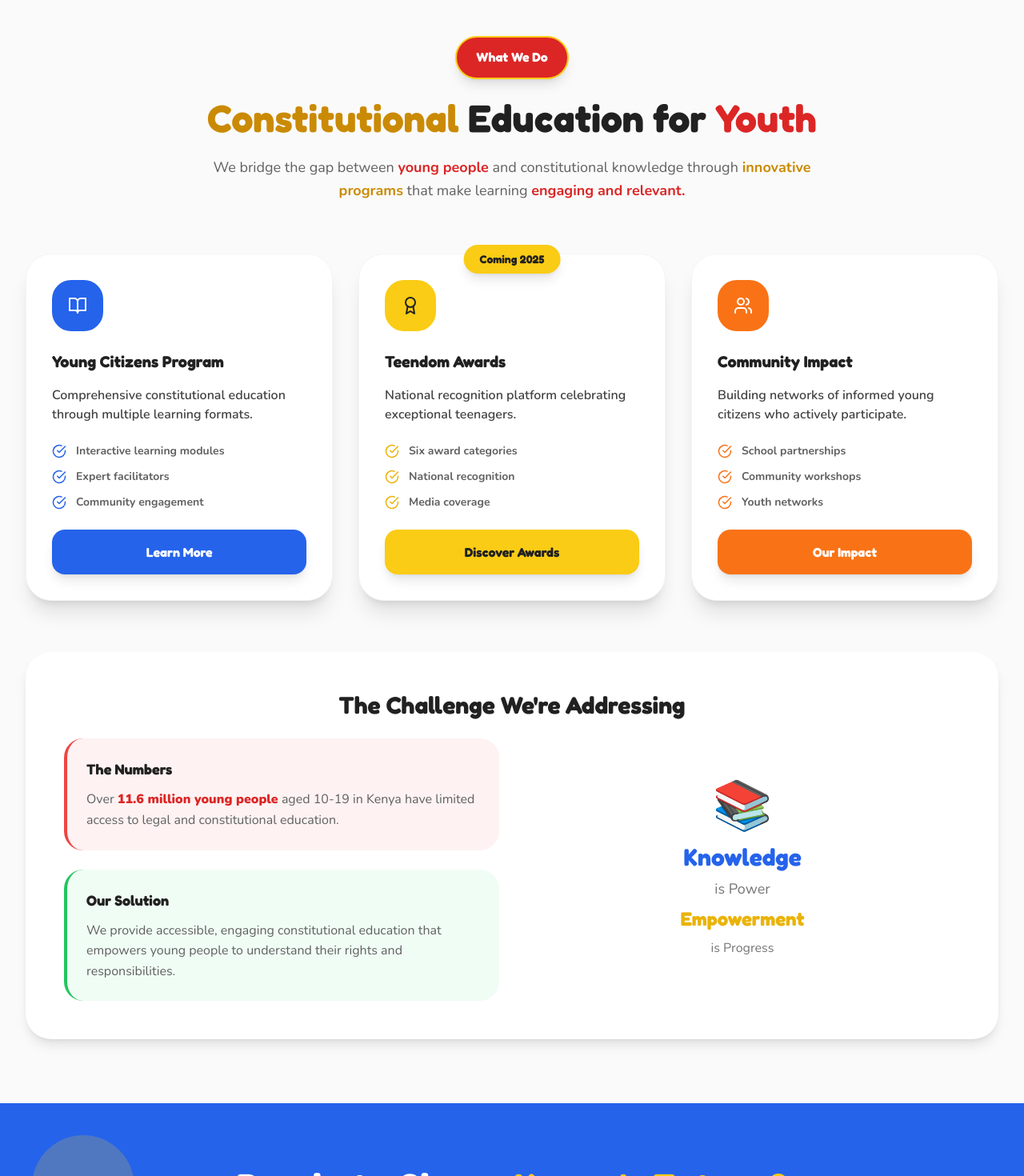
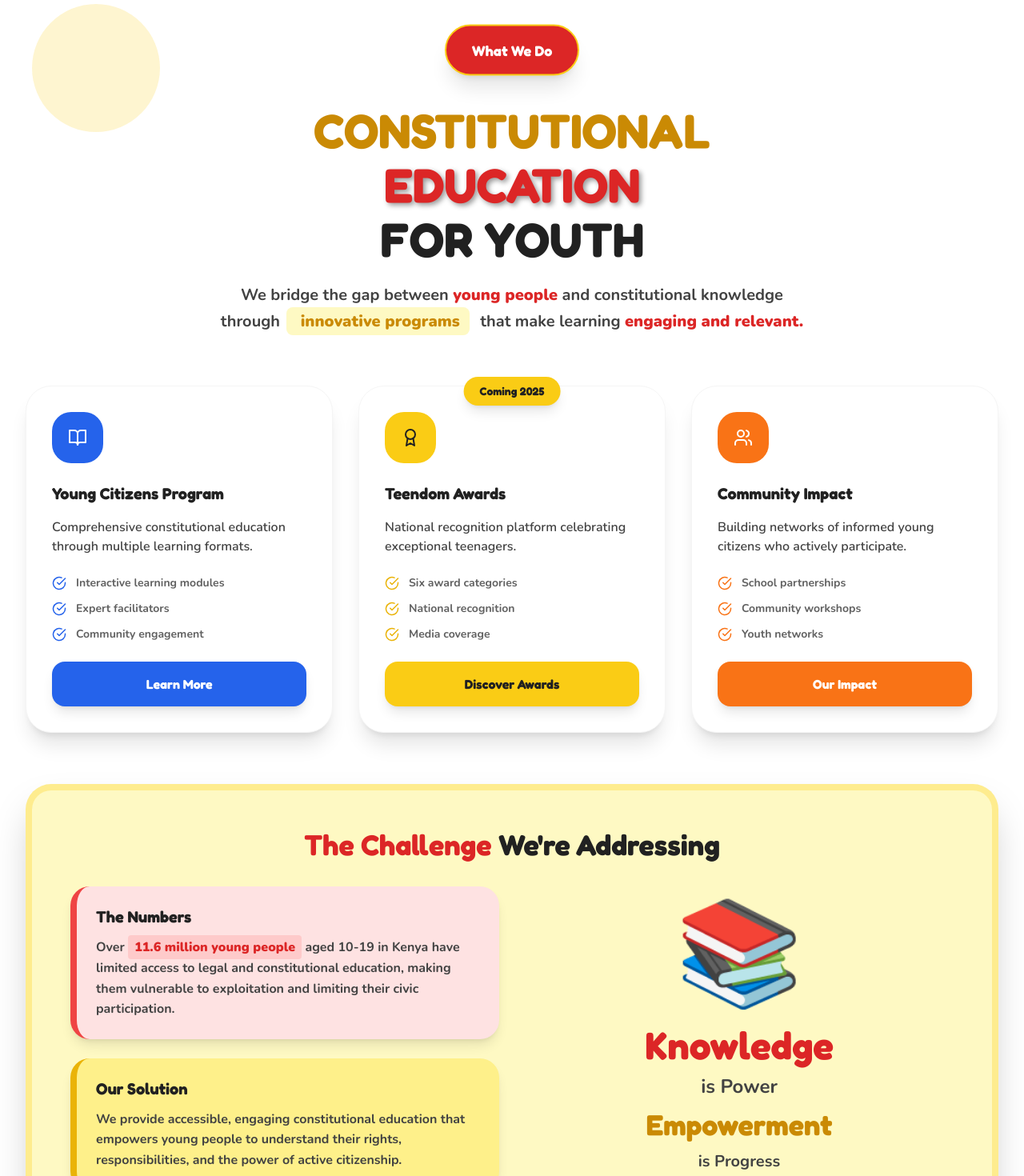
Before and after one commit to Vintage-The-Gemini/design-for-teendom, a React (Vite) app in the folder frontend/: page / in a window 1280 px wide. Shown: the part 860-2330 px from the top of the page at 80% size. Built offline with nearby package versions, Linux system fonts and the light colour scheme.

Commit message:
enhanced the home page

```diff
--- a/frontend/src/pages/Home.jsx
+++ b/frontend/src/pages/Home.jsx
@@ -125,24 +125,30 @@ const Home = () => {
         </div>
       </section>
 
-      {/* What We Do Section - Simplified */}
-      <section className="py-20 bg-gray-50">
-        <div className="max-w-7xl mx-auto px-4 sm:px-6 lg:px-8">
+      {/* What We Do Section - Original Design with Current Colors */}
+      <section className="py-20 bg-white relative overflow-hidden">
+
+        {/* Background decorations */}
+        <div className="absolute top-10 left-10 w-40 h-40 bg-yellow-400/20 rounded-full"></div>
+        <div className="absolute bottom-10 right-10 w-60 h-60 bg-red-500/20 rounded-blob"></div>
+
+        <div className="max-w-7xl mx-auto px-4 sm:px-6 lg:px-8 relative z-10">
 
           {/* Section Header with More Color */}
           <div className="text-center mb-16 space-y-6">
-            <div className="inline-flex items-center space-x-2 bg-red-600 text-white px-6 py-3 rounded-full font-display font-bold shadow-lg border-2 border-yellow-400">
-              <span>What We Do</span>
+            <div className="inline-flex items-center space-x-2 bg-red-600 text-white px-8 py-4 rounded-full font-display font-bold shadow-xl animate-bounce border-2 border-yellow-400">
+              <span className="text-lg font-black">What We Do</span>
             </div>
 
-            <h2 className="text-3xl lg:text-5xl font-display font-black text-gray-900">
-              <span className="text-yellow-600">Constitutional</span> Education for
-              <span className="text-red-600"> Youth</span>
+            <h2 className="text-4xl lg:text-6xl font-display font-black space-y-2">
+              <div className="text-yellow-600">CONSTITUTIONAL</div>
+              <div className="text-red-600 text-shadow-strong">EDUCATION</div>
+              <div className="text-gray-900">FOR YOUTH</div>
             </h2>
 
-            <p className="text-lg text-gray-700 font-heading max-w-3xl mx-auto leading-relaxed">
-              We bridge the gap between <span className="text-red-600 font-bold">young people</span> and constitutional knowledge through
-              <span className="text-yellow-600 font-bold"> innovative programs</span> that make learning <span className="text-red-600 font-bold">engaging and relevant.</span>
+            <p className="text-xl text-gray-800 font-heading max-w-3xl mx-auto leading-relaxed font-bold">
+              We bridge the gap between <span className="text-red-600 font-black">young people</span> and constitutional knowledge through
+              <span className="text-yellow-600 font-black bg-yellow-100 px-3 py-1 rounded-lg mx-2"> innovative programs</span> that make learning <span className="text-red-600 font-black">engaging and relevant.</span>
             </p>
           </div>
 
@@ -240,39 +246,43 @@ const Home = () => {
             </div>
           </div>
 
-          {/* The Problem We're Solving - Simplified */}
-          <div className="bg-white rounded-3xl p-8 lg:p-12 shadow-lg">
-            <div className="text-center space-y-6">
-              <h3 className="text-3xl font-display font-black text-gray-900">
-                The Challenge We're Addressing
+          {/* The Problem We're Solving - Original Design with Current Colors */}
+          <div className="bg-yellow-100 rounded-3xl p-12 border-8 border-yellow-400/30 shadow-2xl">
+            <div className="text-center space-y-8">
+              <h3 className="text-4xl font-display font-black">
+                <span className="text-red-600">The Challenge</span>
+                <span className="text-gray-900"> We're Addressing</span>
               </h3>
 
-              <div className="grid lg:grid-cols-2 gap-8 items-center">
+              <div className="grid md:grid-cols-2 gap-8 items-center">
                 <div className="space-y-6 text-left">
-                  <div className="bg-red-50 rounded-2xl p-6 border-l-4 border-red-500">
-                    <h4 className="text-lg font-display font-black text-gray-900 mb-3">The Numbers</h4>
-                    <p className="text-gray-700 font-heading">
-                      Over <span className="font-black text-red-600">11.6 million young people</span> aged 10-19 in Kenya
-                      have limited access to legal and constitutional education.
+                  <div className="bg-red-100 rounded-2xl p-6 border-l-8 border-red-500 shadow-lg">
+                    <h4 className="text-xl font-display font-black text-gray-900 mb-3">The Numbers</h4>
+                    <p className="text-gray-800 font-heading font-bold">
+                      Over <span className="font-black text-red-600 bg-red-200 px-2 py-1 rounded">11.6 million young people</span> aged 10-19 in Kenya
+                      have limited access to legal and constitutional education, making them vulnerable to exploitation
+                      and limiting their civic participation.
                     </p>
                   </div>
 
-                  <div className="bg-green-50 rounded-2xl p-6 border-l-4 border-green-500">
-                    <h4 className="text-lg font-display font-black text-gray-900 mb-3">Our Solution</h4>
-                    <p className="text-gray-700 font-heading">
+                  <div className="bg-yellow-200 rounded-2xl p-6 border-l-8 border-yellow-500 shadow-lg">
+                    <h4 className="text-xl font-display font-black text-gray-900 mb-3">Our Solution</h4>
+                    <p className="text-gray-800 font-heading font-bold">
                       We provide accessible, engaging constitutional education that empowers young people
-                      to understand their rights and responsibilities.
+                      to understand their rights, responsibilities, and the power of active citizenship.
                     </p>
                   </div>
                 </div>
 
-                <div className="text-center">
-                  <div className="text-6xl mb-4">📚</div>
-                  <div className="space-y-2">
-                    <div className="text-3xl font-display font-black text-blue-600">Knowledge</div>
-                    <div className="text-lg text-gray-600 font-heading">is Power</div>
-                    <div className="text-2xl font-display font-black text-yellow-500">Empowerment</div>
-                    <div className="text-base text-gray-600 font-heading">is Progress</div>
+                <div className="relative">
+                  <div className="text-center space-y-6">
+                    <div className="text-9xl animate-float">📚</div>
+                    <div className="space-y-3">
+                      <div className="text-5xl font-display font-black text-red-600">Knowledge</div>
+                      <div className="text-2xl text-gray-800 font-heading font-bold">is Power</div>
+                      <div className="text-4xl font-display font-black text-yellow-600">Empowerment</div>
+                      <div className="text-xl text-gray-800 font-heading font-bold">is Progress</div>
+                    </div>
                   </div>
                 </div>
               </div>
```
